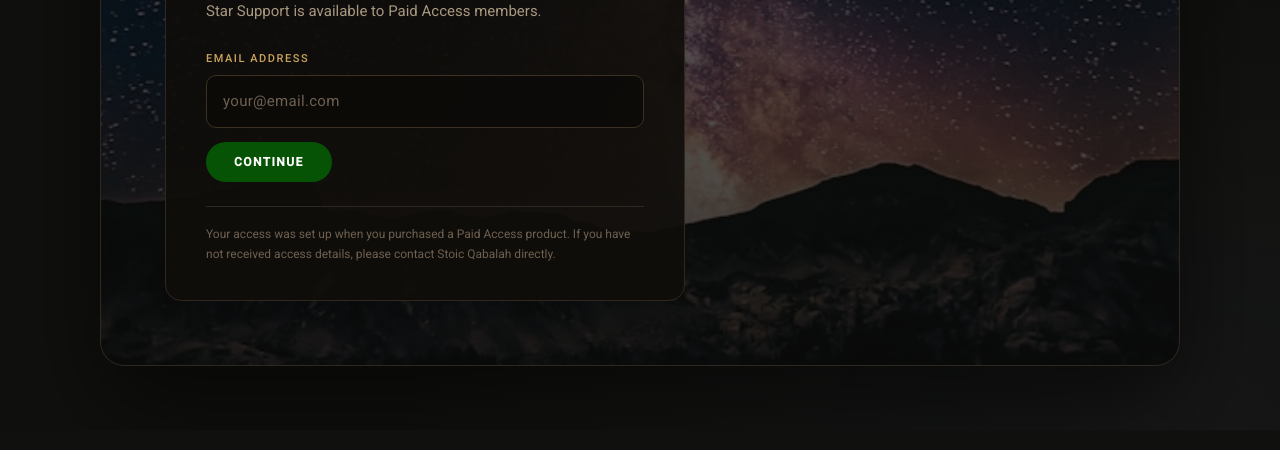
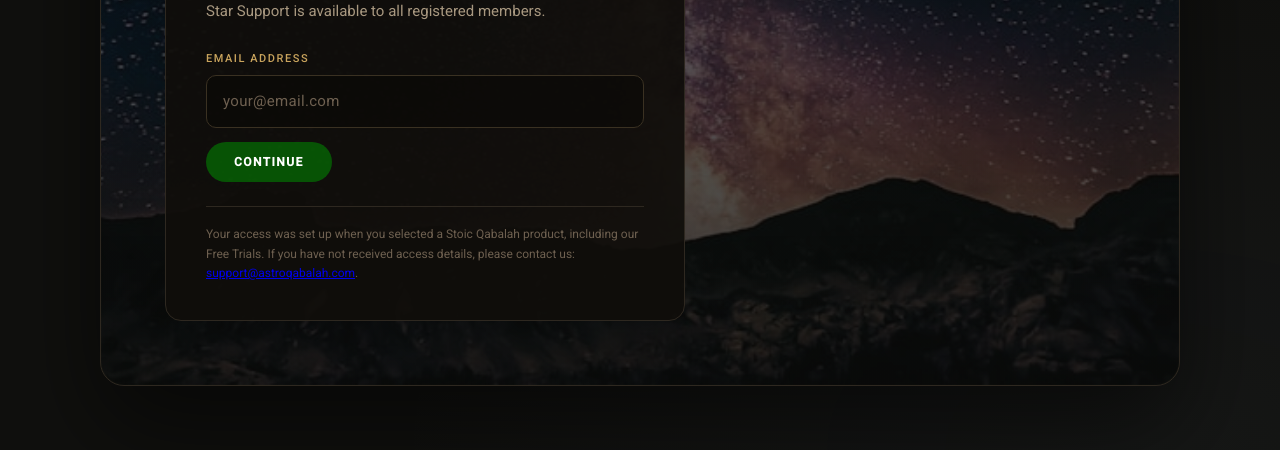
Before and after one commit to nealkydd/STAR-SUPPORT-AGENT, a website: page public/index.html in a window 1280 px wide. Shown: the part 503-953 px from the top of the page. Drawn offline with nearby package versions, Linux system fonts and the light colour scheme.

Commit message:
update gate copy: all registered members, free trial note, support email

```diff
--- a/public/index.html
+++ b/public/index.html
@@ -31,7 +31,7 @@
           <div class="gate-step" id="gate-step-email">
             <p class="eyebrow">Paid Access</p>
             <h2>Enter Your Email</h2>
-            <p class="gate-intro">Star Support is available to Paid Access members.</p>
+            <p class="gate-intro">Star Support is available to all registered members.</p>
             <div class="gate-form">
               <label for="entry-email">Email Address</label>
               <input
@@ -52,8 +52,8 @@
               <button type="button" id="gate-email-submit">Continue</button>
             </div>
             <p class="gate-note">
-              Your access was set up when you purchased a Paid Access product.
-              If you have not received access details, please contact Stoic Qabalah directly.
+              Your access was set up when you selected a Stoic Qabalah product, including our Free Trials.
+              If you have not received access details, please contact us: <a href="mailto:support@astroqabalah.com">support@astroqabalah.com</a>.
             </p>
           </div>
 
```
